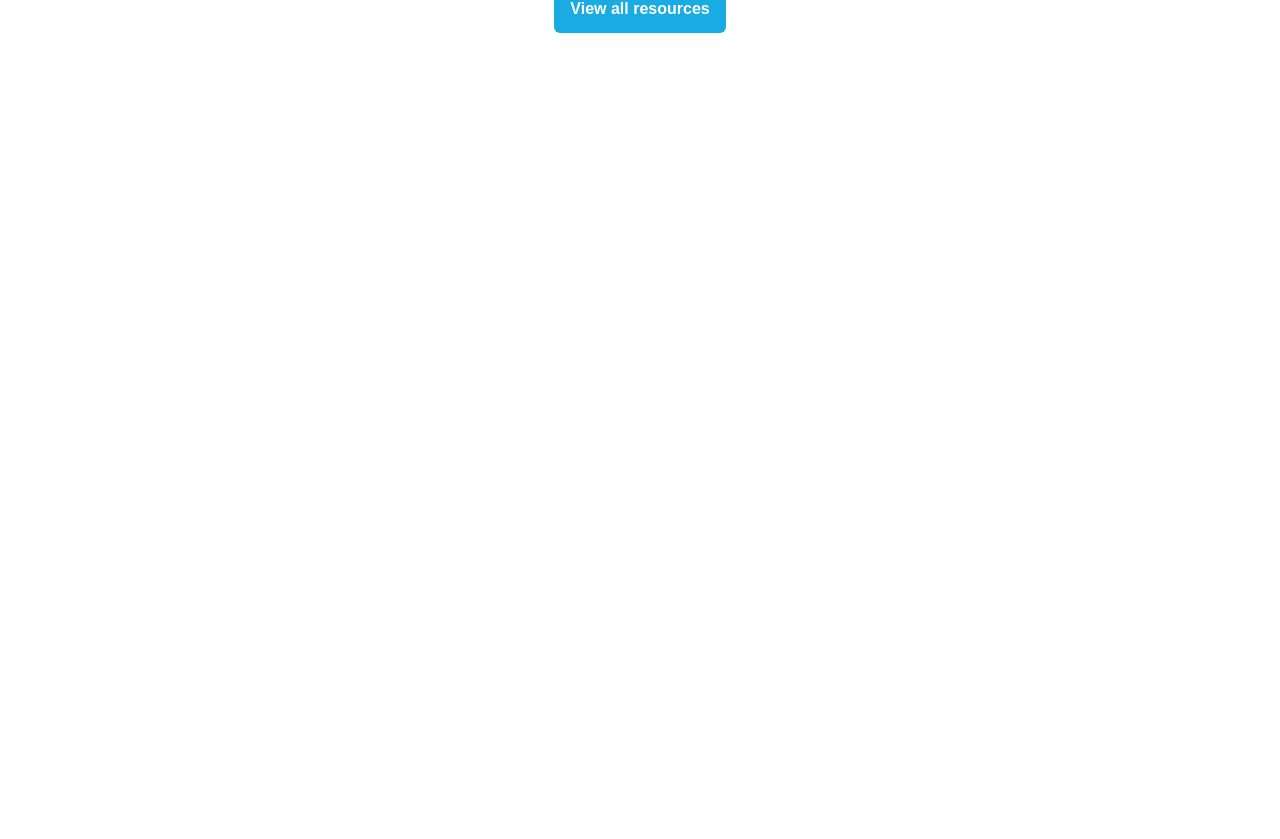
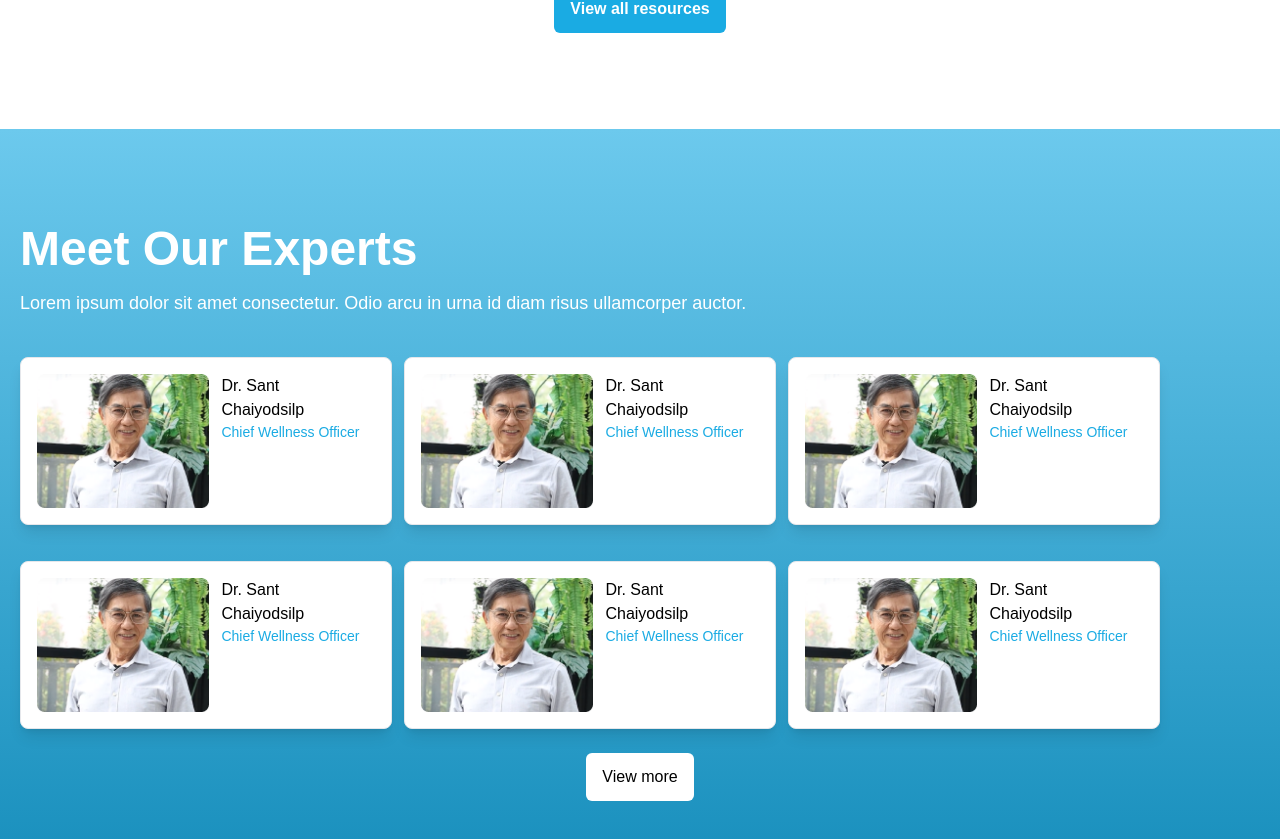
Before and after one commit to FrontX-Ganesh/mega_lifesciences, a Next.js app: page / in a window 1280 px wide. Shown: the part 2392-3231 px from the top of the page. Before the commit the page ends 2521 px from the top, so only its background shows below. Built offline with nearby package versions, Linux system fonts and the light colour scheme.

Commit message:
expert component added

```diff
--- /dev/null
+++ b/app/_components/Experts/experts.constants.js
@@ -0,0 +1,39 @@
+import doctor from "@/public/images/doctor.png"
+export const experts = [
+    {
+        id: 1,
+        image: doctor,
+        name: "Dr. Sant Chaiyodsilp",
+        designation: "Chief Wellness Officer",
+    },
+    {
+        id: 2,
+        image: doctor,
+        name: "Dr. Sant Chaiyodsilp",
+        designation: "Chief Wellness Officer",
+    },
+    {
+        id: 3,
+        image: doctor,
+        name: "Dr. Sant Chaiyodsilp",
+        designation: "Chief Wellness Officer",
+    },
+    {
+        id: 4,
+        image: doctor,
+        name: "Dr. Sant Chaiyodsilp",
+        designation: "Chief Wellness Officer",
+    },
+    {
+        id: 5,
+        image: doctor,
+        name: "Dr. Sant Chaiyodsilp",
+        designation: "Chief Wellness Officer",
+    },
+    {
+        id: 6,
+        image: doctor,
+        name: "Dr. Sant Chaiyodsilp",
+        designation: "Chief Wellness Officer",
+    },
+]
--- /dev/null
+++ b/app/_components/Experts/index.jsx
@@ -0,0 +1,53 @@
+import Image from "next/image";
+import { experts } from "./experts.constants";
+
+const Experts = () => {
+  return (
+    <>
+      <section className="bg-gradient-to-b from-[#6CC9ED] to-[#158DBB] text-white">
+        <div className="px-5 py-24 max-w-7xl mx-auto">
+          <h3 className="lg:text-5xl md:text-4xl sm:text-3xl text-[24px] font-bold mb-4">
+            Meet Our Experts
+          </h3>
+          <p className="md:text-lg sm:text-base text-sm font-light text-[3F3F46] mb-10">
+            Lorem ipsum dolor sit amet consectetur. Odio arcu in urna id diam
+            risus ullamcorper auctor.
+          </p>
+
+          <div className="flex flex-wrap gap-3">
+            {experts.map((expert) => (
+              <div
+                key={expert.id}
+                className="w-full bg-white sm:w-[48%] md:w-[30%] border border-grey bg-transparent rounded-lg shadow-lg p-4 mb-6 box-border flex flex-col"
+              >
+                <div className="flex">
+                  <div className="w-15 h-15 bg-tertiary rounded-lg">
+                    <Image
+                      src={expert.image}
+                      alt="icon"
+                      className="h-15 w-15 text-secondary group-hover:text-white"
+                    />
+                  </div>
+                  <div>
+                    <p className="px-3 text-black">{expert.name}</p>
+                    <p className="px-3 text-sm text-[#1AABE3]">
+                      {expert.designation}
+                    </p>
+                  </div>
+                </div>
+              </div>
+            ))}
+          </div>
+
+          <div className="text-center">
+            <button className="bg-white text-black rounded-md px-4 py-3">
+                View more
+            </button>
+          </div>
+        </div>
+      </section>
+    </>
+  );
+};
+
+export default Experts;
--- a/app/_components/Resources/index.jsx
+++ b/app/_components/Resources/index.jsx
@@ -15,7 +15,7 @@ const Resources = () => {
           <div className="flex gap-4 flex-wrap mb-6">
             {resources.map((reso) => (
               <div className="flex sm:w-[48%] w-full" key={reso.id}>
-                <div className="border border-blue-400 p-3 rounded-tl-md rounded-bl-md w-[70%]">
+                <div className="border border-[#BEE0EF] p-3 rounded-tl-md rounded-bl-md w-[70%]">
                   <div className="mb-2">{reso.title}</div>
                   <div className="flex">
                     {reso.subMenus.map((menu) => (
--- a/app/page.js
+++ b/app/page.js
@@ -1,4 +1,5 @@
 import Categories from "./_components/Categories";
+import Experts from "./_components/Experts";
 import HomePageHeading from "./_components/HomePageHeading";
 import Resources from "./_components/Resources";
 import YourJourney from "./_components/YourJourney";
@@ -10,6 +11,7 @@ export default function Home() {
       <Categories />
       <YourJourney />
       <Resources />
+      <Experts />
     </>
   );
 }
```
Also changed, not shown: public/images/doctor.png (added).
